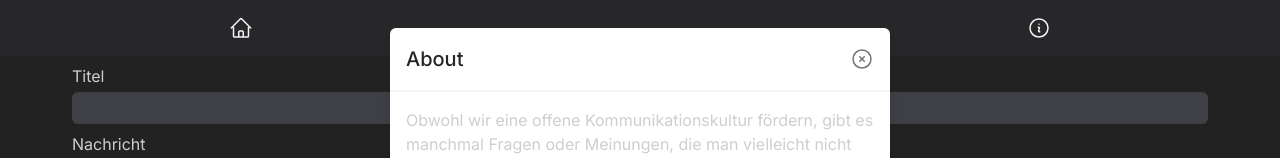
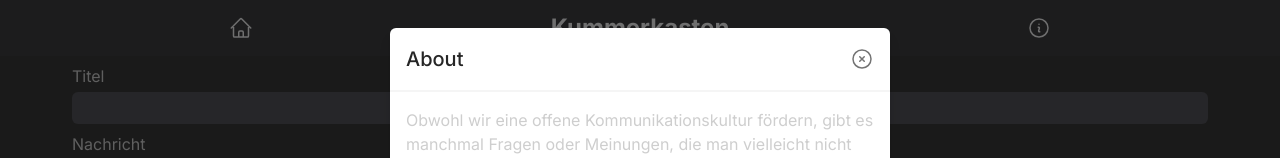
Before and after one commit to stefanluth/kummerkasten, a Next.js app: page / in a window 1280 px wide. Both pictures are taken after a click on the button 1038 px from the left and 28 px from the top of the page. Shown: the top 158 px of the page. Built offline with nearby package versions, Linux system fonts and the light colour scheme; no server answers; the database is empty.

Commit message:
adjust styling

```diff
--- a/app/modal.tsx
+++ b/app/modal.tsx
@@ -9,7 +9,7 @@ type ModalProps = {
 export function Modal(props: PropsWithChildren<ModalProps>) {
   return (
     <div
-      className={`fixed left-0 top-0 z-[1055] h-full w-full overflow-y-auto overflow-x-hidden outline-none`}
+      className={`fixed left-0 top-0 z-[1055] h-full w-full overflow-y-auto overflow-x-hidden outline-none bg-neutral-900 bg-opacity-60`}
       tabIndex={-1}
       onClick={props.close}
     >
--- a/app/navBar.tsx
+++ b/app/navBar.tsx
@@ -28,10 +28,13 @@ export function NavBar() {
         </Modal>
       )}
       <div className="flex w-full h-14 bg-zinc-800 justify-center">
-        <div className="flex w-2/3 justify-between">
+        <div className="flex w-2/3 justify-between items-center">
           <Link href="/">
             <HomeIcon className="w-6 h-6 m-4 text-zinc-100" />
           </Link>
+          <h1 className="text-2xl font-bold text-zinc-100 select-none">
+            Kummerkasten
+          </h1>
           <button onClick={() => setShowModal(true)}>
             <InformationCircleIcon className="w-6 h-6 m-4 text-zinc-100" />
           </button>
```
